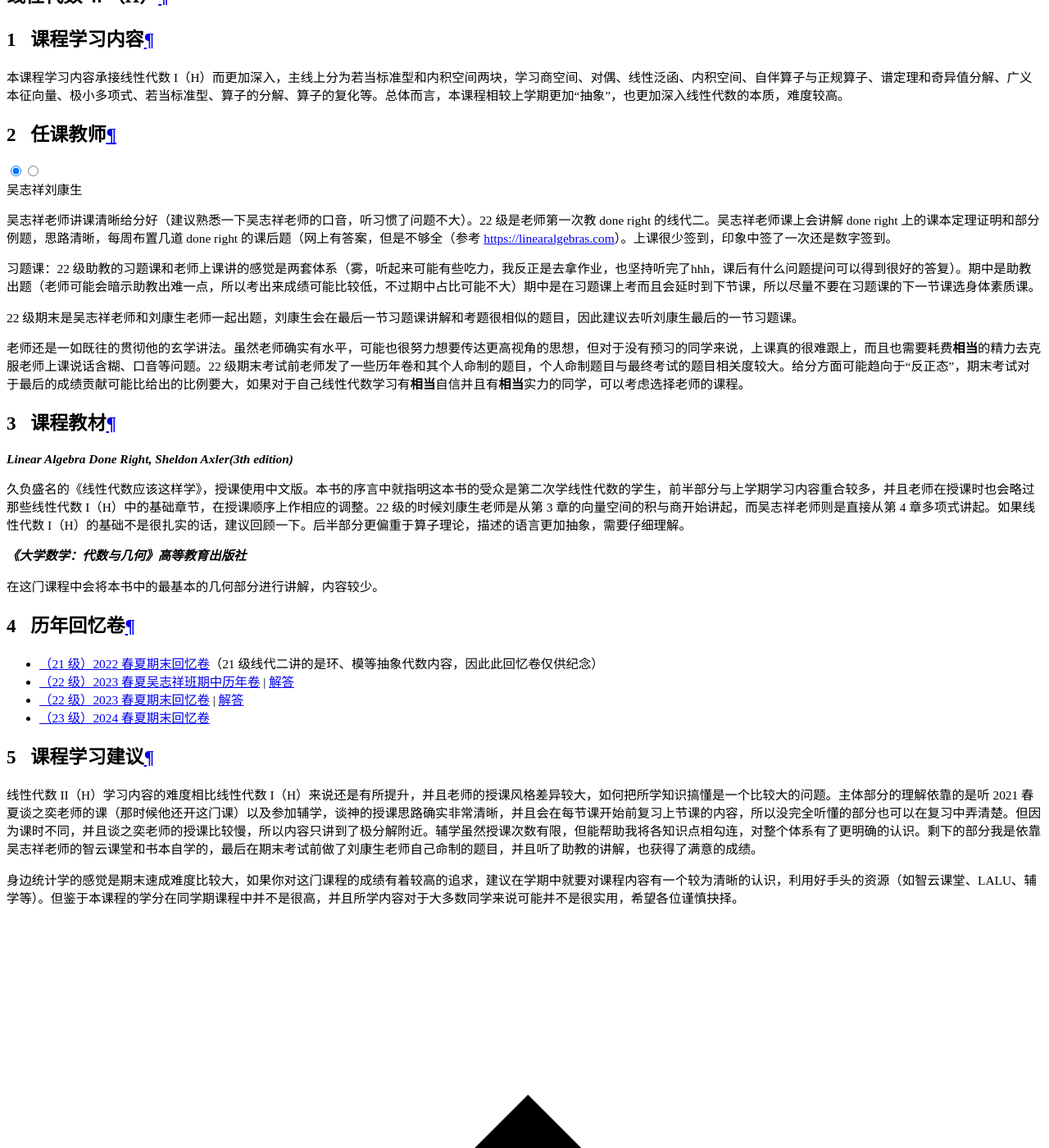
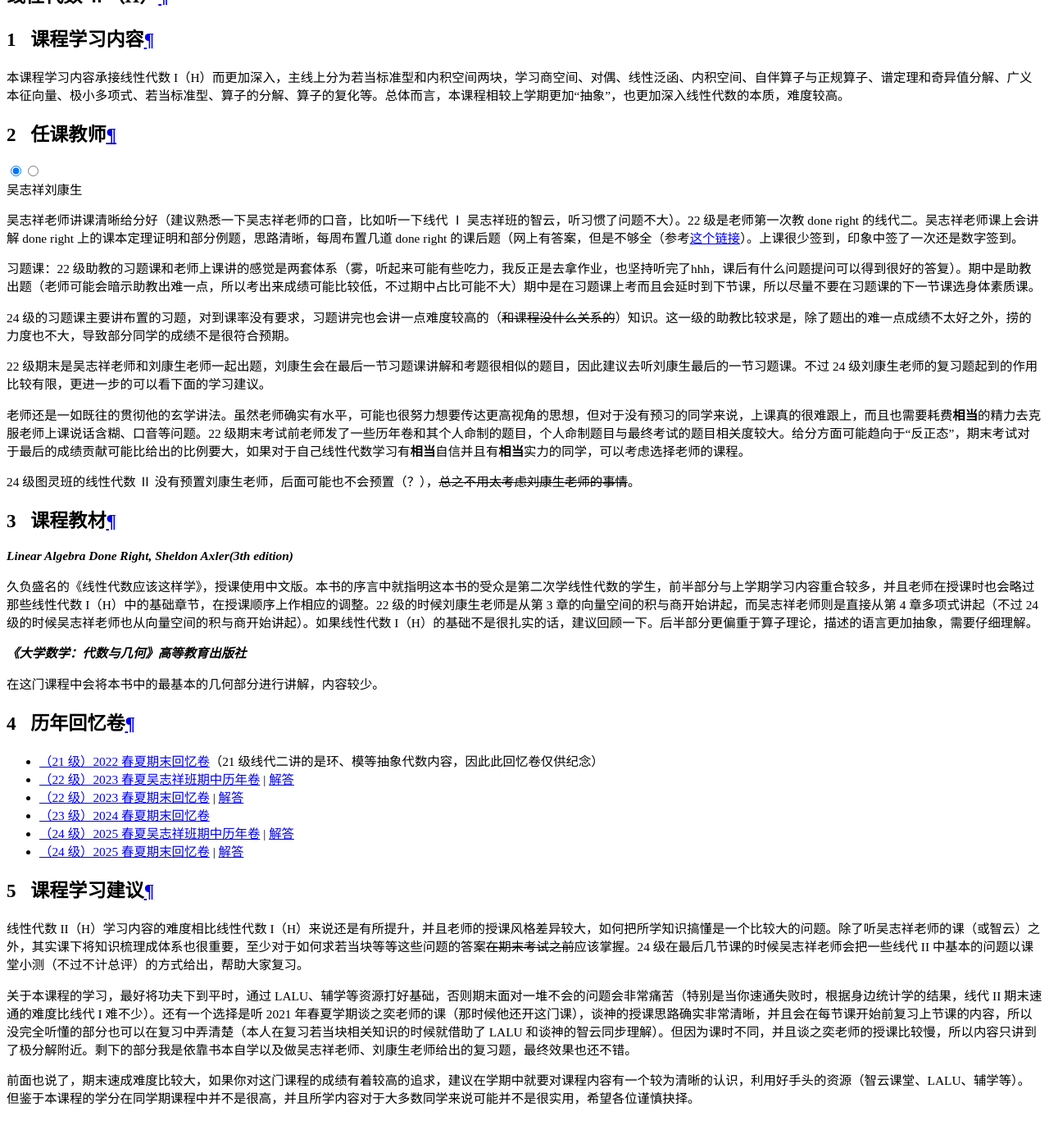
Before and after one commit to ZJU-Turing/TuringCourses, an MkDocs documentation site: the page built from docs/math_phys/linear_algebra2/index.md, in a window 1280 px wide and 1400 px high, scrolled down 17334 px. Shown: the whole window at 82% size. Built offline with MkDocs 1.6.1 and Material for MkDocs 9.7.7, drawn with Linux system fonts in a browser that asks for light colours; comment, search, counter and statistics services are not loaded.

Commit message:
docs: 修改离散、线代I II以及数分II的内容，增加数分II与线代II历年卷

```diff
--- a/docs/math_phys/linear_algebra2/index.md
+++ b/docs/math_phys/linear_algebra2/index.md
@@ -8,21 +8,25 @@
 
 === "吴志祥"
 
-    吴志祥老师讲课清晰给分好（建议熟悉一下吴志祥老师的口音，听习惯了问题不大）。22 级是老师第一次教 done right 的线代二。吴志祥老师课上会讲解 done right 上的课本定理证明和部分例题，思路清晰，每周布置几道 done right 的课后题（网上有答案，但是不够全（参考 https://linearalgebras.com）。上课很少签到，印象中签了一次还是数字签到。
+    吴志祥老师讲课清晰给分好（建议熟悉一下吴志祥老师的口音，比如听一下线代 Ⅰ 吴志祥班的智云，听习惯了问题不大）。22 级是老师第一次教 done right 的线代二。吴志祥老师课上会讲解 done right 上的课本定理证明和部分例题，思路清晰，每周布置几道 done right 的课后题（网上有答案，但是不够全（参考[这个链接](https://github.com/celiopassos/linear-algebra-done-right-solutions)）。上课很少签到，印象中签了一次还是数字签到。
 
     习题课：22 级助教的习题课和老师上课讲的感觉是两套体系（雾，听起来可能有些吃力，我反正是去拿作业，也坚持听完了hhh，课后有什么问题提问可以得到很好的答复）。期中是助教出题（老师可能会暗示助教出难一点，所以考出来成绩可能比较低，不过期中占比可能不大）期中是在习题课上考而且会延时到下节课，所以尽量不要在习题课的下一节课选身体素质课。
 
-    22 级期末是吴志祥老师和刘康生老师一起出题，刘康生会在最后一节习题课讲解和考题很相似的题目，因此建议去听刘康生最后的一节习题课。
+    24 级的习题课主要讲布置的习题，对到课率没有要求，习题讲完也会讲一点难度较高的（<del>和课程没什么关系的</del>）知识。这一级的助教比较求是，除了题出的难一点成绩不太好之外，捞的力度也不大，导致部分同学的成绩不是很符合预期。
+
+    22 级期末是吴志祥老师和刘康生老师一起出题，刘康生会在最后一节习题课讲解和考题很相似的题目，因此建议去听刘康生最后的一节习题课。不过 24 级刘康生老师的复习题起到的作用比较有限，更进一步的可以看下面的学习建议。
 
 === "刘康生"
 
     老师还是一如既往的贯彻他的玄学讲法。虽然老师确实有水平，可能也很努力想要传达更高视角的思想，但对于没有预习的同学来说，上课真的很难跟上，而且也需要耗费**相当**的精力去克服老师上课说话含糊、口音等问题。22 级期末考试前老师发了一些历年卷和其个人命制的题目，个人命制题目与最终考试的题目相关度较大。给分方面可能趋向于“反正态”，期末考试对于最后的成绩贡献可能比给出的比例要大，如果对于自己线性代数学习有**相当**自信并且有**相当**实力的同学，可以考虑选择老师的课程。
 
+    24 级图灵班的线性代数 Ⅱ 没有预置刘康生老师，后面可能也不会预置（？），<del>总之不用太考虑刘康生老师的事情</del>。
+
 ## 课程教材
 
 ***Linear Algebra Done Right, Sheldon Axler(3th edition)***
 
-久负盛名的《线性代数应该这样学》，授课使用中文版。本书的序言中就指明这本书的受众是第二次学线性代数的学生，前半部分与上学期学习内容重合较多，并且老师在授课时也会略过那些线性代数 I（H）中的基础章节，在授课顺序上作相应的调整。22 级的时候刘康生老师是从第 3 章的向量空间的积与商开始讲起，而吴志祥老师则是直接从第 4 章多项式讲起。如果线性代数 I（H）的基础不是很扎实的话，建议回顾一下。后半部分更偏重于算子理论，描述的语言更加抽象，需要仔细理解。
+久负盛名的《线性代数应该这样学》，授课使用中文版。本书的序言中就指明这本书的受众是第二次学线性代数的学生，前半部分与上学期学习内容重合较多，并且老师在授课时也会略过那些线性代数 I（H）中的基础章节，在授课顺序上作相应的调整。22 级的时候刘康生老师是从第 3 章的向量空间的积与商开始讲起，而吴志祥老师则是直接从第 4 章多项式讲起（不过 24 级的时候吴志祥老师也从向量空间的积与商开始讲起）。如果线性代数 I（H）的基础不是很扎实的话，建议回顾一下。后半部分更偏重于算子理论，描述的语言更加抽象，需要仔细理解。
 
 ***《大学数学：代数与几何》高等教育出版社***
 
@@ -34,9 +38,13 @@
 - [（22 级）2023 春夏吴志祥班期中历年卷](线性代数 Ⅱ（H）2023春夏吴志祥班期中历年卷.pdf) | [解答](线性代数 Ⅱ（H）2023春夏吴志祥班期中历年卷助教答案.pdf)
 - [（22 级）2023 春夏期末回忆卷](线性代数 Ⅱ（H）2023春夏回忆卷.pdf) | [解答](线性代数 Ⅱ（H）2023春夏回忆卷答案.pdf)
 - [（23 级）2024 春夏期末回忆卷](线性代数 Ⅱ（H）2024春夏回忆卷.pdf)
+- [（24 级）2025 春夏吴志祥班期中历年卷](线性代数 Ⅱ（H）2025春夏吴志祥班期中历年卷.pdf) | [解答](线性代数 Ⅱ（H）2025春夏吴志祥班期中历年卷答案.pdf)
+- [（24 级）2025 春夏期末回忆卷](线性代数 Ⅱ（H）2025春夏回忆卷.pdf) | [解答](线性代数 Ⅱ（H）2025春夏回忆卷答案.pdf)
 
 ## 课程学习建议
 
-线性代数 II（H）学习内容的难度相比线性代数 I（H）来说还是有所提升，并且老师的授课风格差异较大，如何把所学知识搞懂是一个比较大的问题。主体部分的理解依靠的是听 2021 春夏谈之奕老师的课（那时候他还开这门课）以及参加辅学，谈神的授课思路确实非常清晰，并且会在每节课开始前复习上节课的内容，所以没完全听懂的部分也可以在复习中弄清楚。但因为课时不同，并且谈之奕老师的授课比较慢，所以内容只讲到了极分解附近。辅学虽然授课次数有限，但能帮助我将各知识点相勾连，对整个体系有了更明确的认识。剩下的部分我是依靠吴志祥老师的智云课堂和书本自学的，最后在期末考试前做了刘康生老师自己命制的题目，并且听了助教的讲解，也获得了满意的成绩。
+线性代数 II（H）学习内容的难度相比线性代数 I（H）来说还是有所提升，并且老师的授课风格差异较大，如何把所学知识搞懂是一个比较大的问题。除了听吴志祥老师的课（或智云）之外，其实课下将知识梳理成体系也很重要，至少对于如何求若当块等等这些问题的答案<del>在期末考试之前</del>应该掌握。24 级在最后几节课的时候吴志祥老师会把一些线代 II 中基本的问题以课堂小测（不过不计总评）的方式给出，帮助大家复习。
 
-身边统计学的感觉是期末速成难度比较大，如果你对这门课程的成绩有着较高的追求，建议在学期中就要对课程内容有一个较为清晰的认识，利用好手头的资源（如智云课堂、LALU、辅学等）。但鉴于本课程的学分在同学期课程中并不是很高，并且所学内容对于大多数同学来说可能并不是很实用，希望各位谨慎抉择。
+关于本课程的学习，最好将功夫下到平时，通过 LALU、辅学等资源打好基础，否则期末面对一堆不会的问题会非常痛苦（特别是当你速通失败时，根据身边统计学的结果，线代 II 期末速通的难度比线代 I 难不少）。还有一个选择是听 2021 年春夏学期谈之奕老师的课（那时候他还开这门课），谈神的授课思路确实非常清晰，并且会在每节课开始前复习上节课的内容，所以没完全听懂的部分也可以在复习中弄清楚（本人在复习若当块相关知识的时候就借助了 LALU 和谈神的智云同步理解）。但因为课时不同，并且谈之奕老师的授课比较慢，所以内容只讲到了极分解附近。剩下的部分我是依靠书本自学以及做吴志祥老师、刘康生老师给出的复习题，最终效果也还不错。
+
+前面也说了，期末速成难度比较大，如果你对这门课程的成绩有着较高的追求，建议在学期中就要对课程内容有一个较为清晰的认识，利用好手头的资源（智云课堂、LALU、辅学等）。但鉴于本课程的学分在同学期课程中并不是很高，并且所学内容对于大多数同学来说可能并不是很实用，希望各位谨慎抉择。
```
Also changed, not shown: docs/major/discrete_math/index.md (+2 -0 lines), docs/math_phys/linear_algebra1/index.md (+6 -1 lines), docs/math_phys/math_analysis2/index.md (+1 -0 lines), 12 other files.
